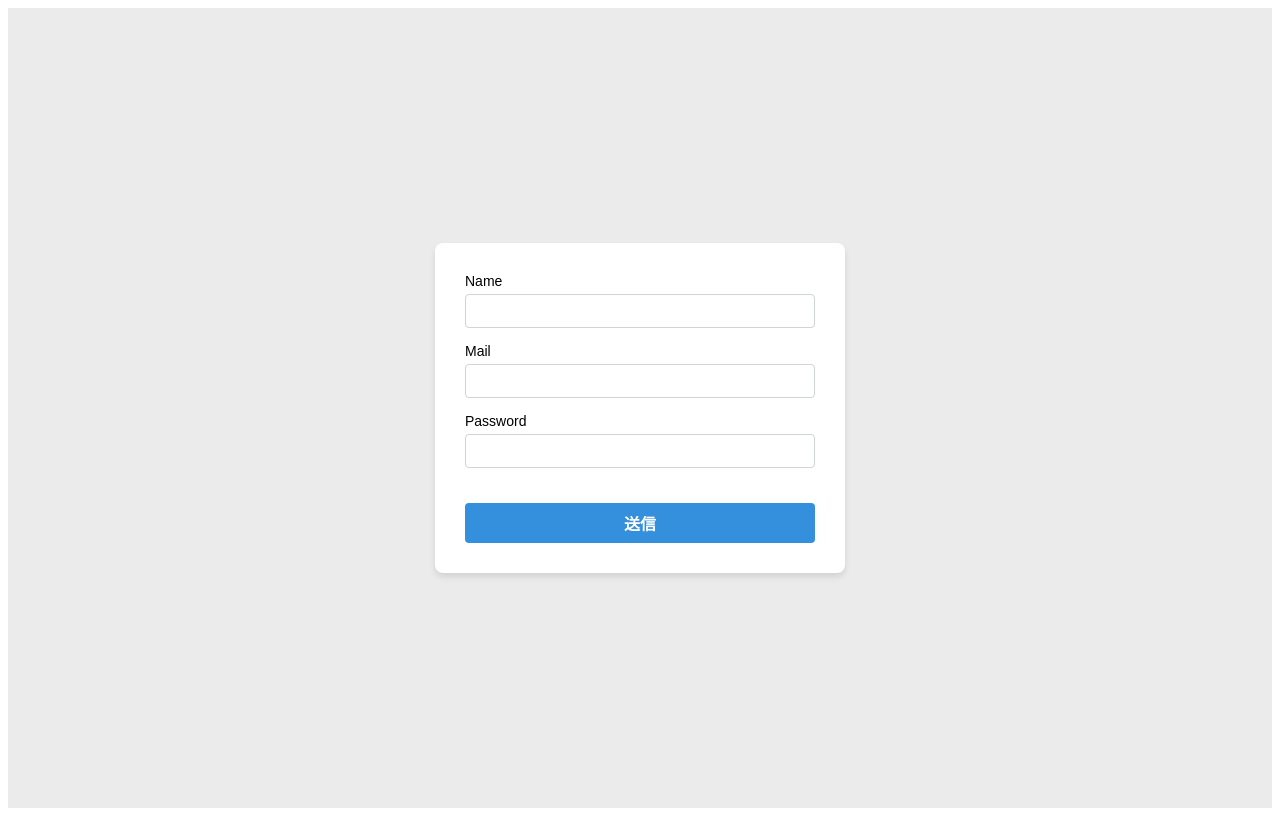
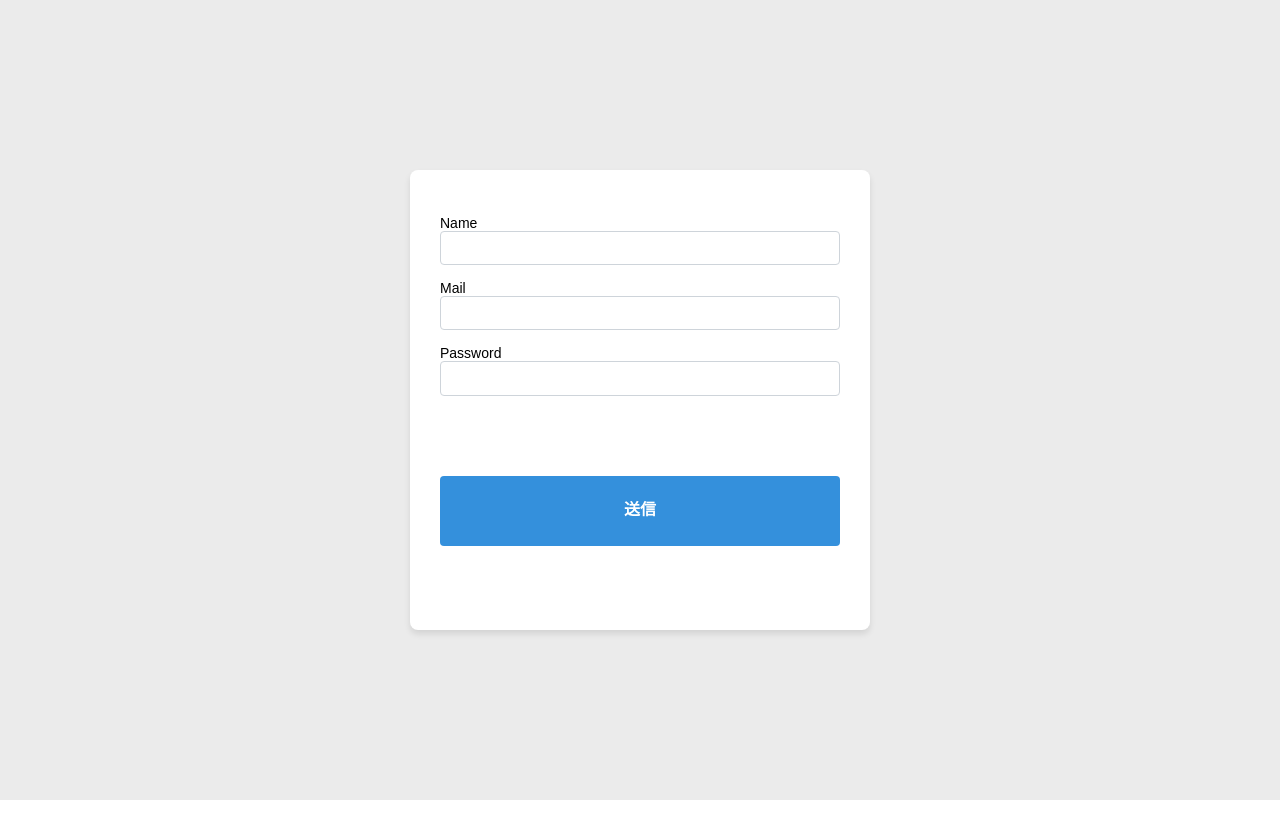
Before and after one commit to nakashimashin/PokemonTypingFront, a React (Vite) app: page / in a window 1280 px wide. Built offline with nearby package versions, Linux system fonts and the light colour scheme.

Commit message:
リセットcss適用

```diff
--- a/package.json
+++ b/package.json
@@ -11,6 +11,7 @@
     "format": "prettier --write src"
   },
   "dependencies": {
+    "normalize.css": "^8.0.1",
     "react": "^18.2.0",
     "react-dom": "^18.2.0",
     "react-router-dom": "^6.21.3",
--- a/src/App.tsx
+++ b/src/App.tsx
@@ -1,4 +1,4 @@
-import "./App.css";
+import "normalize.css";
 import { BrowserRouter, Route, Routes } from "react-router-dom";
 import { Auth } from "./pages/Auth";
 import { Home } from "./pages/Home";
--- a/src/pages/Auth.css
+++ b/src/pages/Auth.css
@@ -1,4 +1,3 @@
-/* 全体のスタイリング */
 .body {
     font-family: "Arial", sans-serif;
     background-color: #ebebeb !important;
@@ -9,17 +8,17 @@
     margin: 0;
   }
 
-  /* フォームのコンテナ */
   .form-container {
     background-color: white;
     padding: 30px;
     border-radius: 8px;
     box-shadow: 0 4px 6px rgba(0, 0, 0, 0.1);
     width: 100%;
-    max-width: 350px;
+    max-width: 400px;
+    height: 50%;
+    max-height: 400px;
   }
 
-  /* タイトル */
   h1 {
     margin: 0 0 20px;
     font-size: 24px;
@@ -27,11 +26,10 @@
     text-align: center;
   }
 
-  /* フォーム要素のスタイリング */
   label {
+    margin-top: 15px;
     display: block;
     font-size: 14px;
-    margin-bottom: 5px;
   }
 
   input {
@@ -40,20 +38,18 @@
     font-size: 14px;
     border: 1px solid #ced4da;
     border-radius: 4px;
-    margin-bottom: 15px;
     box-sizing: border-box;
   }
 
-  /* エラーメッセージ */
   p {
     color: #e3342f;
     margin: 0 0 15px;
     font-size: 12px;
   }
 
-  /* 送信ボタン */
   .login-button {
     width: 100%;
+    height: 70px;
     padding: 8px;
     font-size: 16px;
     font-weight: bold;
@@ -63,7 +59,7 @@
     border-radius: 4px;
     cursor: pointer;
     transition: background-color 0.3s;
-    margin-top: 20px !important;
+    margin-top: 80px !important;
   }
 
   .login-button:hover {
```
Also changed, not shown: 1 other file (tests, documents, lock files or other folders).
